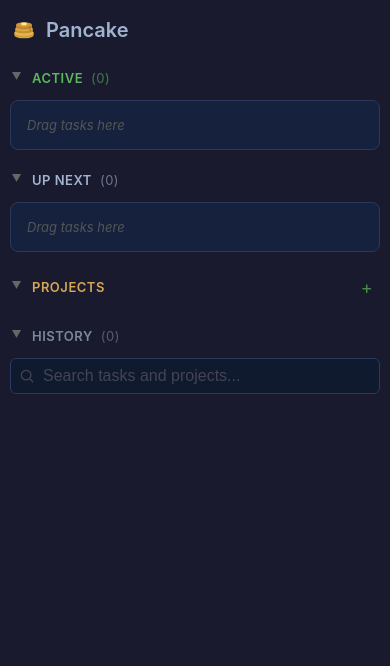
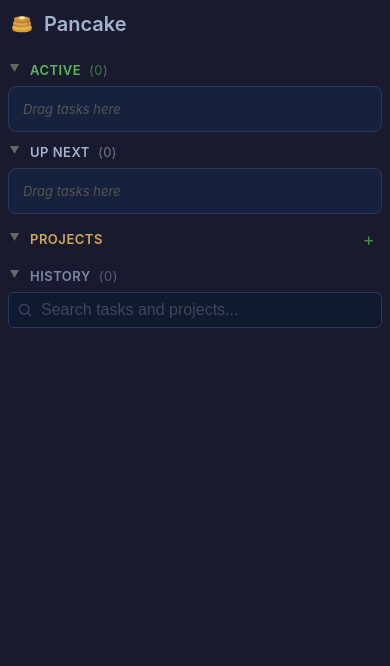
Before and after one commit to vishnya/pancake, a Python web app: template web/templates/index.html in a window 390 px wide. Shown: the top 666 px of the page. Run offline with Jinja, Linux system fonts and the light colour scheme; the template is opened without the code that fills it, so the values that code supplies are empty.

Commit message:
compact mobile sections: tighter margins, smaller headers, less padding

```diff
--- a/web/static/style.css
+++ b/web/static/style.css
@@ -1423,7 +1423,12 @@ body {
   }
 
   .container {
-    padding: 16px 10px;
+    padding: 10px 8px;
+  }
+
+  .task-list {
+    padding: 2px;
+    min-height: 28px;
   }
 
   .task {
@@ -1456,7 +1461,12 @@ body {
   }
 
   .section {
-    margin-bottom: 16px;
+    margin-bottom: 8px;
+  }
+
+  .section-header {
+    margin-bottom: 4px;
+    padding: 4px 0;
   }
 
   .project-header {
--- a/web/static/sw.js
+++ b/web/static/sw.js
@@ -1,4 +1,4 @@
-const CACHE_NAME = "pancake-v2";
+const CACHE_NAME = "pancake-v3";
 const STATIC_ASSETS = [
   "./",
   "static/app.js",
--- a/web/templates/index.html
+++ b/web/templates/index.html
@@ -9,7 +9,7 @@
   <link rel="icon" type="image/svg+xml" href="static/favicon.svg">
   <link rel="apple-touch-icon" href="apple-touch-icon.png">
   <link rel="manifest" href="manifest.json">
-  <link rel="stylesheet" href="static/style.css?v=20260316e">
+  <link rel="stylesheet" href="static/style.css?v=20260316f">
 </head>
 <body>
   <div class="container">
@@ -116,6 +116,6 @@
     </svg>
   </button>
 
-  <script src="static/app.js?v=20260316e"></script>
+  <script src="static/app.js?v=20260316f"></script>
 </body>
 </html>
```
